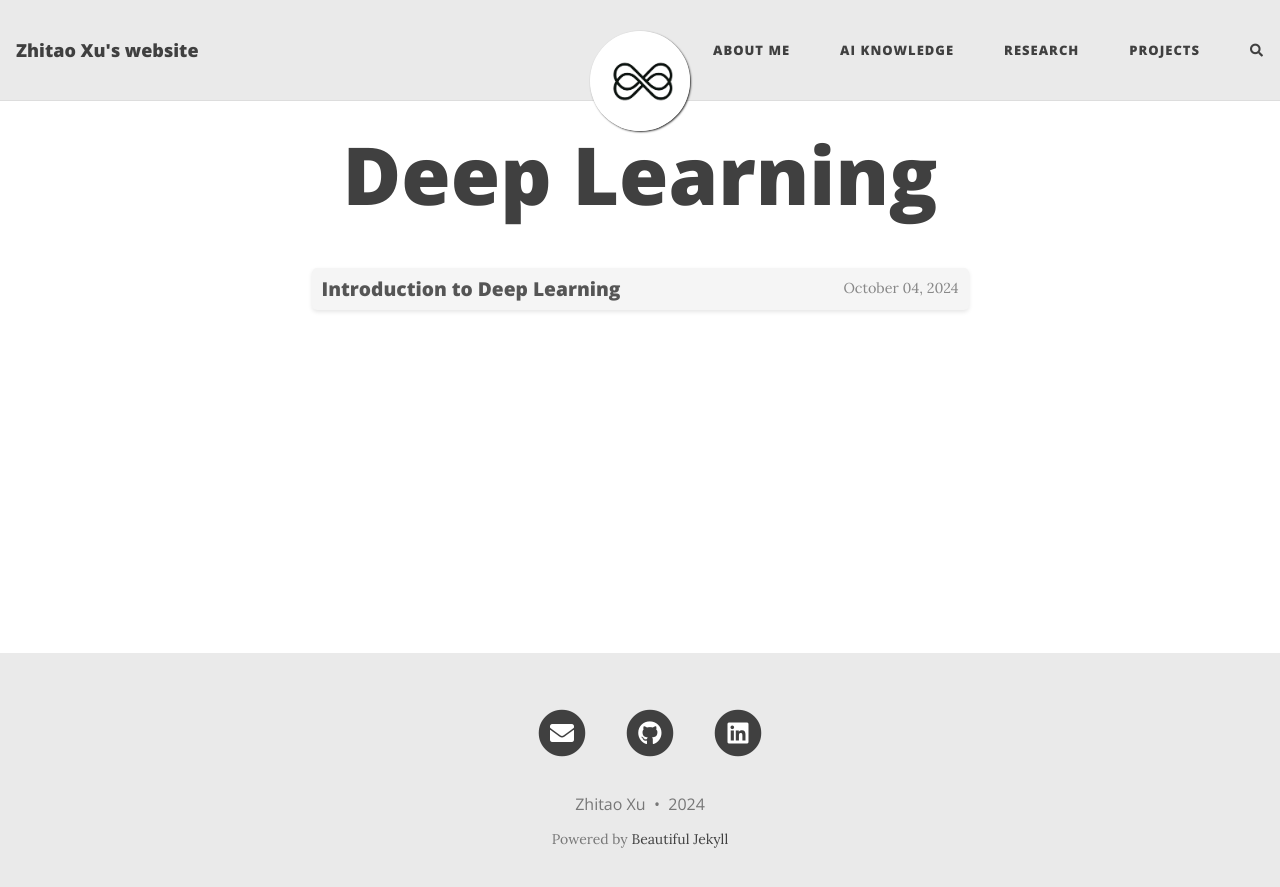
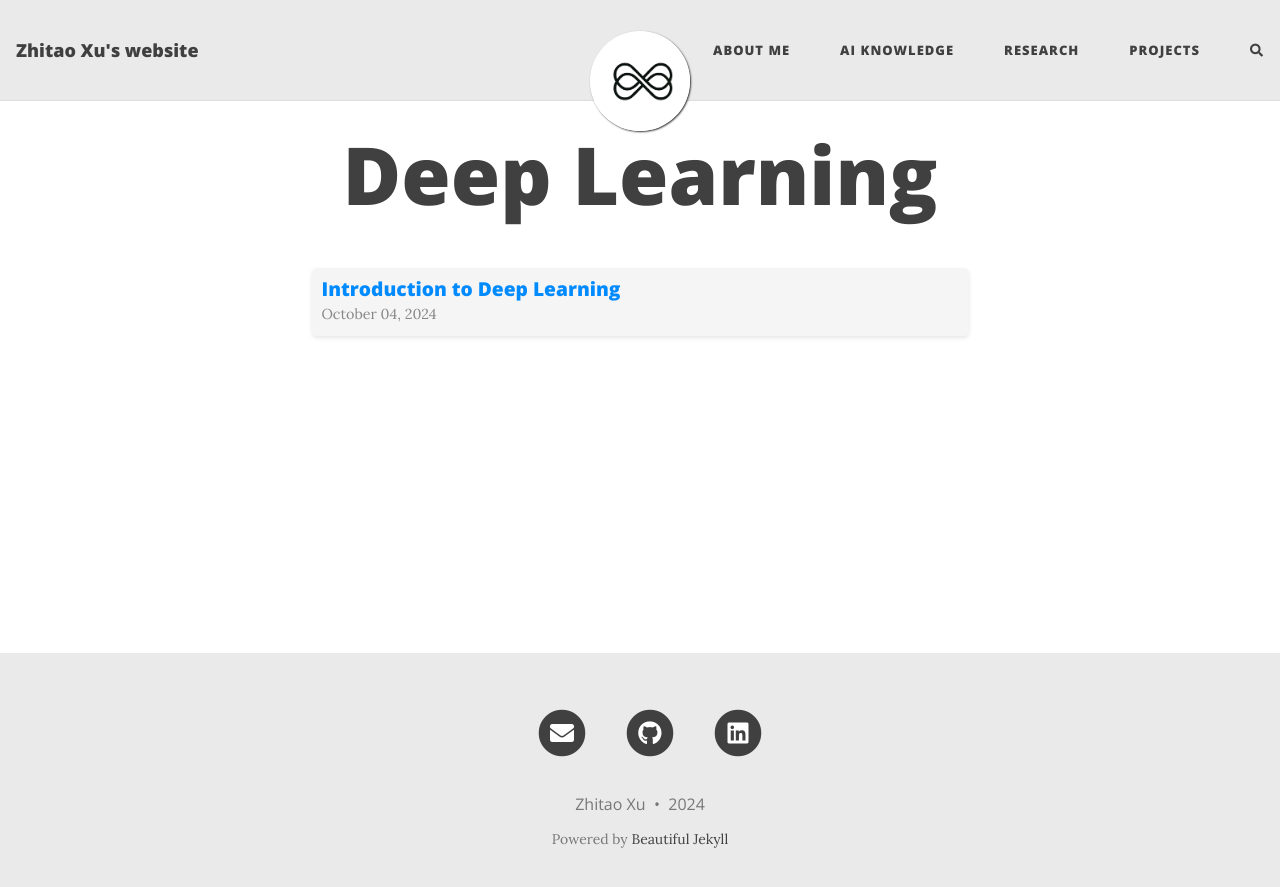
Before and after one commit to HerrXu01/herrxu01.github.io, a Jekyll site: the page built from ai-knowledge/deep-learning/index.md, in a window 1280 px wide. Shown: the top 887 px of the page. Built offline with Jekyll 4.4.1, drawn with Linux system fonts in a browser that asks for light colours; comment, search, counter and statistics services are not loaded.

Commit message:
adjust links of note cards

```diff
--- a/ai-knowledge/deep-learning/index.md
+++ b/ai-knowledge/deep-learning/index.md
@@ -7,8 +7,10 @@ title: Deep Learning
   {% assign posts = site.categories.deep-learning %}
   {% for post in posts %}
   <div class="note-card">
-    <h3><a href="{{ post.url }}">{{ post.title }}</a></h3>
-    <span class="note-date">{{ post.date | date: "%B %d, %Y" }}</span>
+    <a href="{{ post.url }}">
+      <h3>{{ post.title }}</h3>
+      <span class="note-date">{{ post.date | date: "%B %d, %Y" }}</span>
+    </a>
   </div>
   {% endfor %}
 </div>
```
Also changed, not shown: ai-knowledge/machine-learning/index.md (+4 -2 lines).
